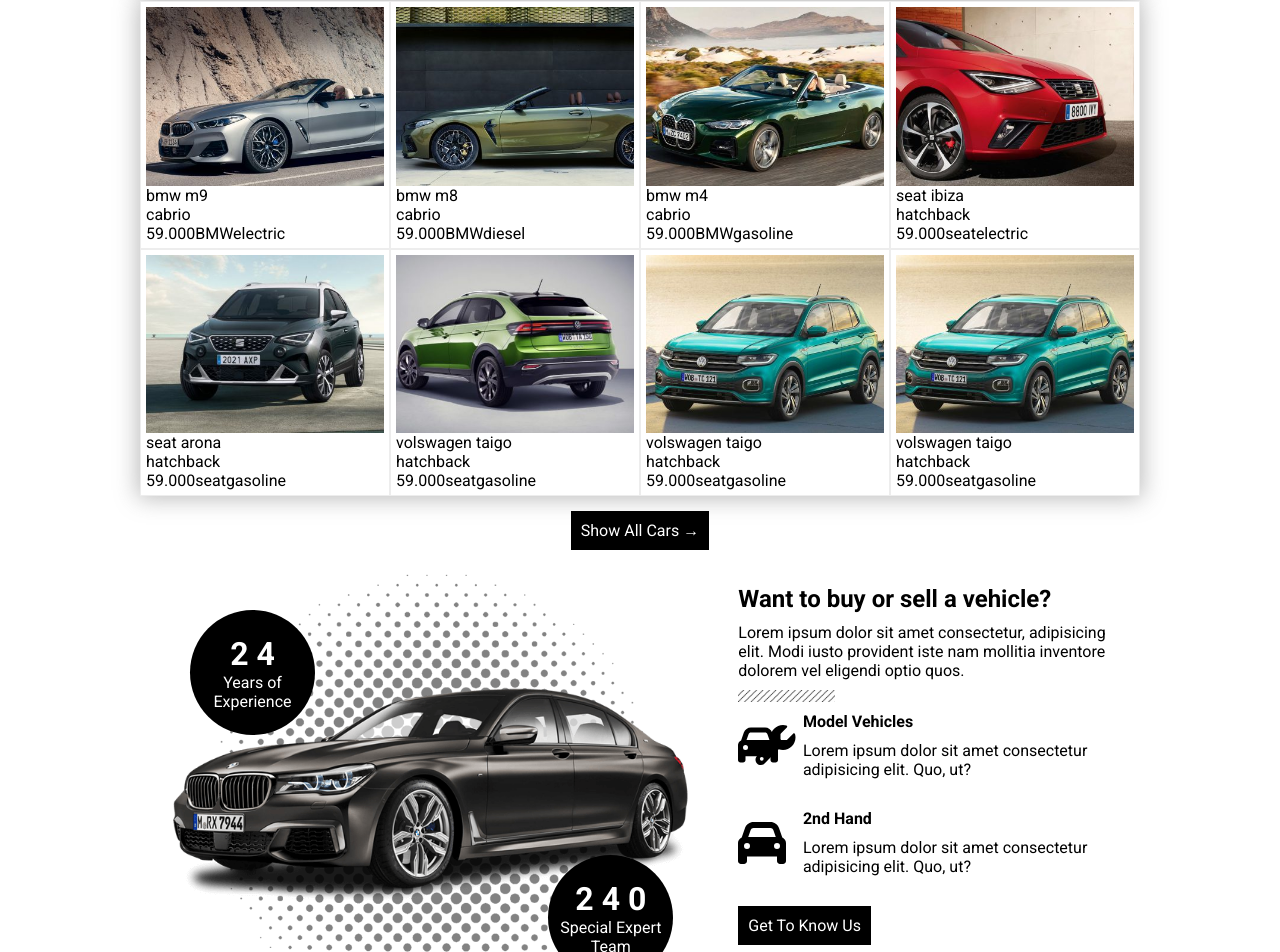
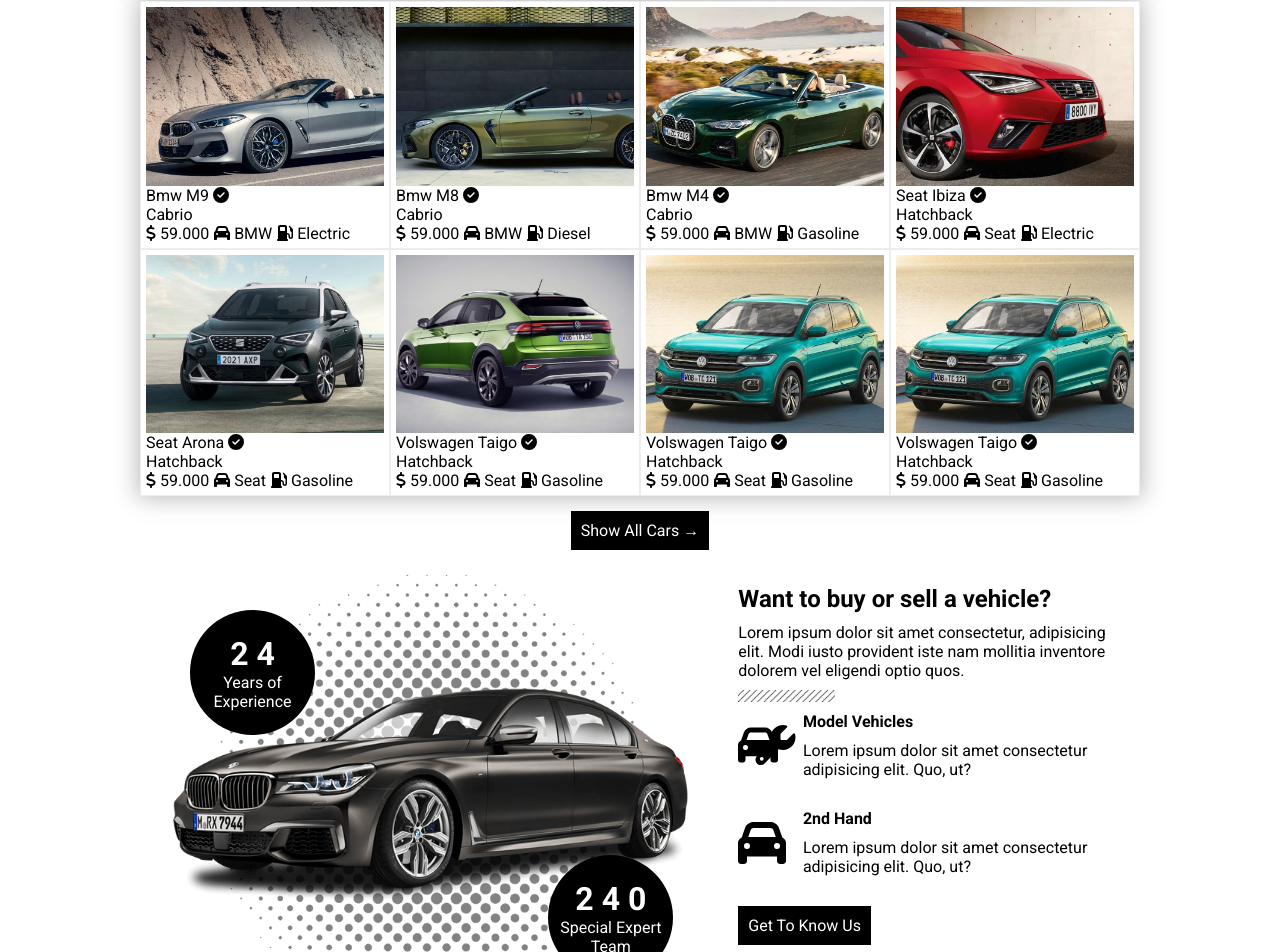
Before and after one commit to aalexebr/proj-html-vuejs, a Vue app: page / in a window 1280 px wide. Shown: the part 765-1717 px from the top of the page. Built offline with nearby package versions, Linux system fonts and the light colour scheme.

Commit message:
EDIT fontawsome icons in main

```diff
--- a/src/components/AutoGeneralCard.vue
+++ b/src/components/AutoGeneralCard.vue
@@ -21,20 +21,20 @@
 <template>
 <div class="card">
 	<img :src="getImgPath(store.ListedAutos[i].img)" alt="">
-	<span class="name">
-		{{ store.ListedAutos[i].name }}
+	<span class="name capitalize">
+		{{ store.ListedAutos[i].name   }}  <font-awesome-icon icon="fa-solid fa-circle-check"/>
 	</span>
-	<span class="type">
+	<span class="type capitalize">
 		{{ store.ListedAutos[i].type }}
 	</span>
-	<span>
-		{{ store.ListedAutos[i].price }}
+	<span class="capitalize">
+		<font-awesome-icon icon="fa-solid fa-dollar-sign"/> {{  store.ListedAutos[i].price }}
 	</span>
-	<span>
-		{{ store.ListedAutos[i].brand }}
+	<span class="capitalize">
+		<font-awesome-icon icon="fa-solid fa-car"/>  {{   store.ListedAutos[i].brand }}
 	</span>
-	<span>
-		{{ store.ListedAutos[i].fuelType }}
+	<span class="capitalize">
+		<font-awesome-icon icon="fa-solid fa-gas-pump"/> {{ store.ListedAutos[i].fuelType }}
 	</span>
 </div>
 </template>
@@ -52,5 +52,8 @@
 	.name,.type{
 		display: block;
 	}
+	span{
+		margin-right: 5px;
+	}
 }
 </style>
--- a/src/main.js
+++ b/src/main.js
@@ -9,11 +9,11 @@
 import { FontAwesomeIcon, FontAwesomeLayers, FontAwesomeLayersText } from '@fortawesome/vue-fontawesome'
 
 /* import specific icons */
-import { faBars, faChevronLeft, faChevronRight, faEnvelope, faLocationDot, faPhoneVolume,faCar, faWrench } from '@fortawesome/free-solid-svg-icons'
+import { faBars, faChevronLeft, faChevronRight, faEnvelope, faLocationDot, faPhoneVolume,faCar, faWrench, faCircleCheck, faDollarSign, faGasPump } from '@fortawesome/free-solid-svg-icons'
 import { faFacebookF, faInstagram, faTwitter } from '@fortawesome/free-brands-svg-icons'
 
 /* add icons to the library */
-library.add(faLocationDot, faPhoneVolume, faEnvelope,faFacebookF,faInstagram,faTwitter,faBars,faChevronRight,faChevronLeft,faCar,faWrench)
+library.add(faLocationDot, faPhoneVolume, faEnvelope,faFacebookF,faInstagram,faTwitter,faBars,faChevronRight,faChevronLeft,faCar,faWrench,faCircleCheck,faDollarSign,faGasPump)
 
 createApp(App)
 .component('font-awesome-icon', FontAwesomeIcon)
```
